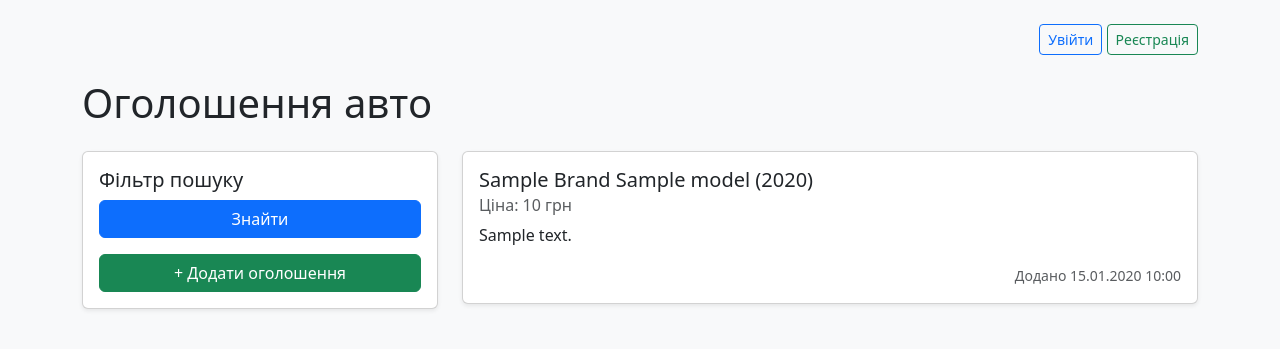
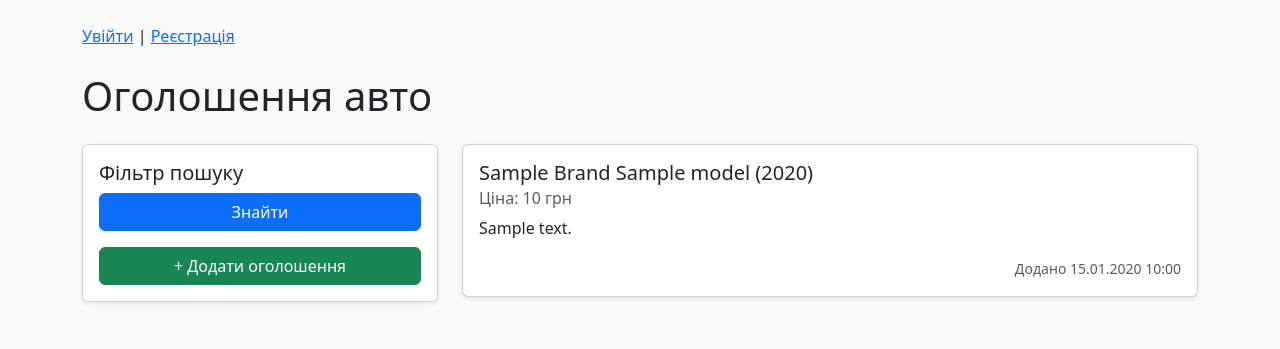
Before and after one commit to andMp/reposPythonPyCharm, a Django app: template kopia_autoria/main/templates/main/carad_list.html in a window 1280 px wide. Shown: the top 349 px of the page. Run offline with Django 3.2, Linux system fonts and the light colour scheme; the template is opened without the code that fills it: most values are stand-ins (such as "Sample title", 1, 10 or a date in 2020).

Commit message:
osobistiy_kabinet_reestracia

```diff
--- a/kopia_autoria/main/templates/main/base.html
+++ b/kopia_autoria/main/templates/main/base.html
@@ -8,14 +8,19 @@
 <body class="bg-light">
 <div class="container py-4">
 
-        <nav class="mb-4 text-end">
+    <nav class="mb-4">
         {% if user.is_authenticated %}
-                Привіт, <strong>{{ user.username }}</strong> |
-                <a href="{% url 'profile' %}" class="btn btn-sm btn-outline-primary">Кабінет</a>
-                <a href="{% url 'logout' %}" class="btn btn-sm btn-outline-danger">Вийти</a>
+            Привіт, {{ user.username }} |
+            <a href="{% url 'profile' %}">Кабінет</a> |
+            <form method="post" action="{% url 'logout' %}" style="display: inline;">
+                {% csrf_token %}
+                <button type="submit" class="btn btn-link p-0 m-0 align-baseline" style="text-decoration: none;">
+                    Вийти
+                </button>
+            </form>
         {% else %}
-                <a href="{% url 'login' %}" class="btn btn-sm btn-outline-primary">Увійти</a>
-                <a href="{% url 'register' %}" class="btn btn-sm btn-outline-success">Реєстрація</a>
+            <a href="{% url 'login' %}">Увійти</a> |
+            <a href="{% url 'register' %}">Реєстрація</a>
         {% endif %}
     </nav>
 
```
Also changed, not shown: kopia_autoria/main/models.py (added, +18 -0 lines), kopia_autoria/main/templates/main/profile.html (+11 -7 lines). Lines whose indentation alone changed are shown as unchanged.
